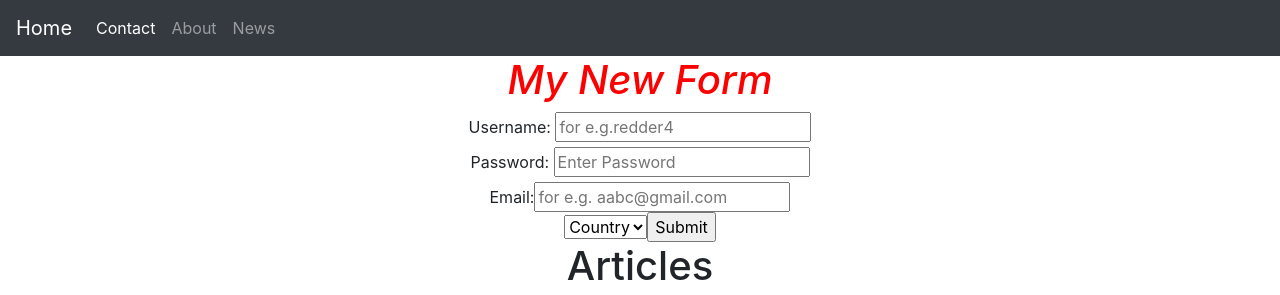
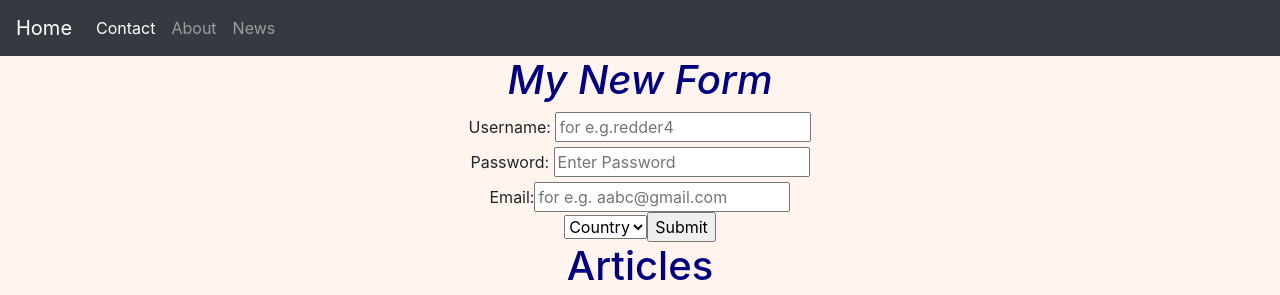
Before and after one commit to thenamelessking18/oaf, a plain HTML site: page index.html in a window 1280 px wide. Shown: the top 295 px of the page. Drawn offline with nearby package versions, Linux system fonts and the light colour scheme.

Commit message:
Update index.html

```diff
--- a/index.html
+++ b/index.html
@@ -9,7 +9,7 @@
         integrity="sha384-Vkoo8x4CGsO3+Hhxv8T/Q5PaXtkKtu6ug5TOeNV6gBiFeWPGFN9MuhOf23Q9Ifjh" crossorigin="anonymous">
 </head>
 
-<body style="text-align: center;">
+<body style="text-align: center; background-color:seashell;">
 
     <nav class="navbar navbar-expand-lg navbar-dark bg-dark">
         <a class="navbar-brand" href="#">Home</a>
@@ -32,7 +32,7 @@
         </div>
     </nav>
     </ul>
-    <h1 style="font-style: italic;color: red; align-content: center;">My New Form</h1>
+    <h1 style="font-style: italic;color:navy">My New Form</h1>
     <form action="" method="GET">
         <label for="usr">Username:</label>
         <input id="usr" type="text" name="usr" placeholder="for e.g.redder4" required> <br>
@@ -48,7 +48,7 @@
             <option value="bhr">BHR</option>
             <option value="other">Other</option>
             <input type="submit" value="Submit" />
-            <h1 style="text-align: lefts;">Articles</h1>
+            <h1 style="text-align: lefts;color: navy;">Articles</h1>
 
             <!-- My Table -->
             <table>
```
